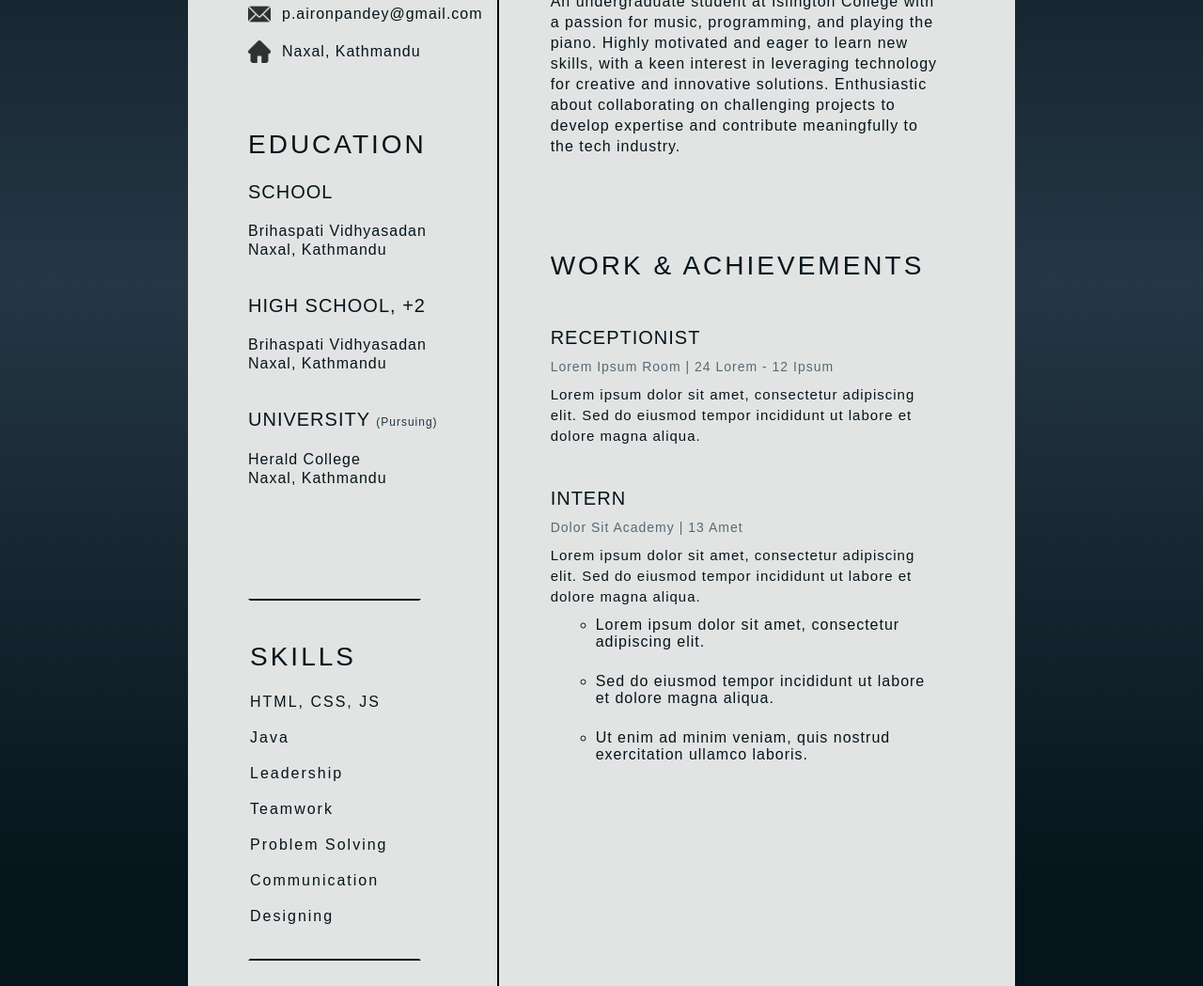
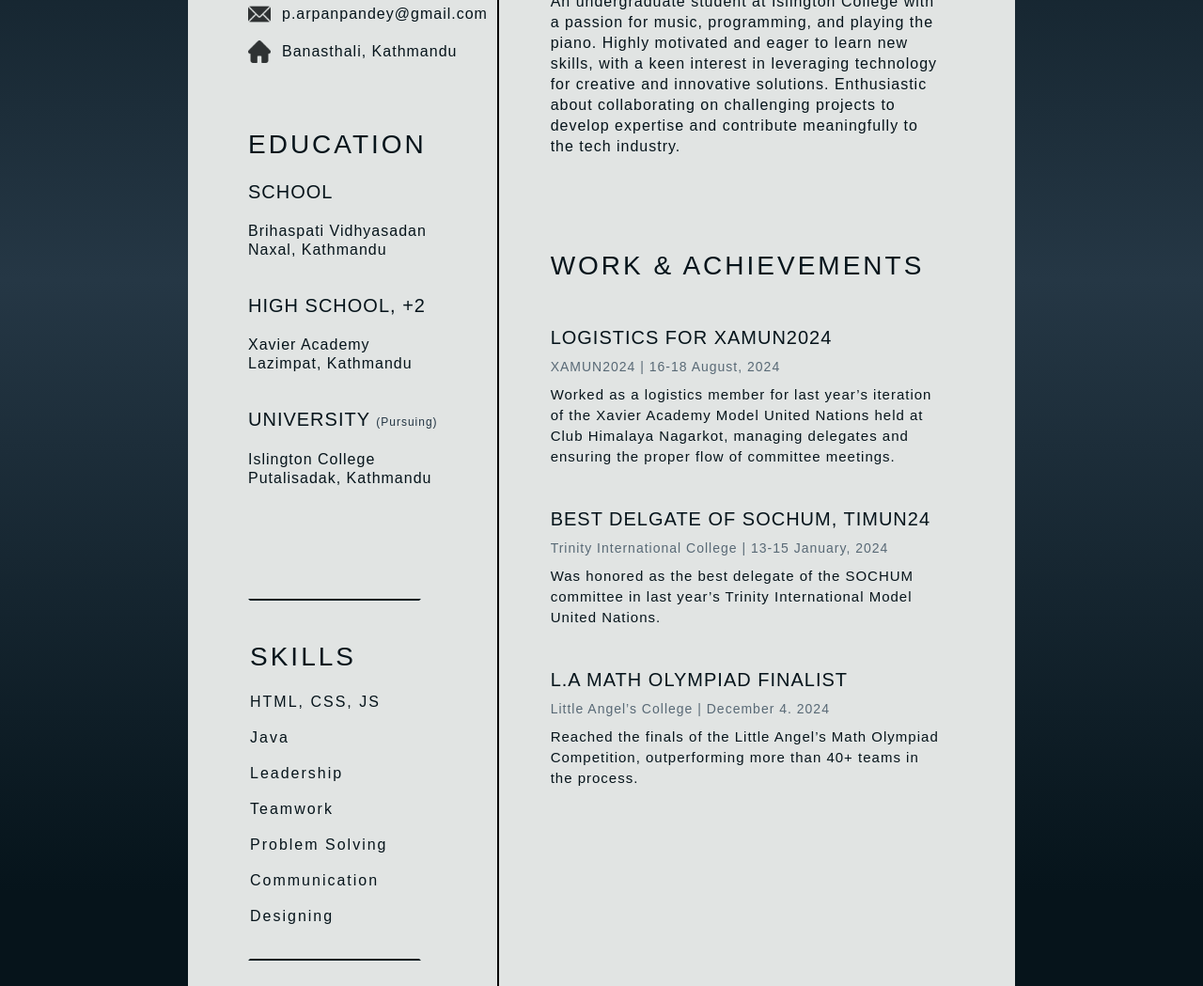
Before and after one commit to arpan-pandey/Chronova, a plain HTML site: page pages/cv-page.html in a window 1280 px wide. Shown: the part 908-1957 px from the top of the page at 94% size. Drawn offline with Linux system fonts and the light colour scheme.

Commit message:
reversed names

```diff
--- a/pages/cv-page.html
+++ b/pages/cv-page.html
@@ -273,7 +273,7 @@
 
       <div id="buttons_wrapper">
         <!-- setting link to # because there is no hyperlink to reference to -->
-        <a href="#">Airon</a>
+        <a href="#">Arpan</a>
         <a href="#">Lorem</a>
         <a href="#">Ipsum</a>
         <a href="#">Dolor</a>
@@ -282,7 +282,7 @@
 
       <section class="cv_wrapper" id="cv_arpan">
         <section class="cv_header">
-          <h1>AIRON DEBB<br />PANDEY</h1>
+          <h1>ARPAN<br />PANDEY</h1>
         </section>
         <section class="main">
           <aside>
@@ -295,12 +295,12 @@
               <div class="contact--content">
                 <img src="../images/footerIcons/footer-mail.png" />
                 <!-- reuse of footer icons, with different styling -->
-                <span>p.aironpandey@gmail.com</span>
+                <span>p.arpanpandey@gmail.com</span>
               </div>
               <div class="contact--content">
                 <img src="../images/footerIcons/footer-address.png" />
                 <!-- reuse of footer icons, with different styling -->
-                <span>Naxal, Kathmandu</span>
+                <span>Banasthali, Kathmandu</span>
               </div>
             </div>
 
@@ -313,7 +313,7 @@
               <br />
               <div class="education--content">
                 <h3>HIGH SCHOOL, +2</h3>
-                <span>Brihaspati Vidhyasadan<br />Naxal, Kathmandu</span>
+                <span>Xavier Academy<br />Lazimpat, Kathmandu</span>
               </div>
               <br />
               <div class="education--content">
@@ -321,7 +321,7 @@
                   UNIVERSITY
                   <span style="font-size: 12px; color: var(--dark-blue)">(Pursuing)</span>
                 </h3>
-                <span>Herald College<br />Naxal, Kathmandu</span>
+                <span>Islington College<br />Putalisadak, Kathmandu</span>
               </div>
             </div>
             <div class="skills--section">
@@ -353,30 +353,29 @@
               <h2>WORK & ACHIEVEMENTS</h2>
               <ul>
                 <li>
-                  <h3>RECEPTIONIST</h3>
-                  <span>Lorem Ipsum Room | 24 Lorem - 12 Ipsum</span>
+                  <h3>LOGISTICS FOR XAMUN2024</h3>
+                  <span>XAMUN2024 | 16-18 August, 2024</span>
                   <p>
-                    Lorem ipsum dolor sit amet, consectetur adipiscing elit. Sed do
-                    eiusmod tempor incididunt ut labore et dolore magna aliqua.
+                    Worked as a logistics member for last year’s iteration of the Xavier
+                    Academy Model United Nations held at Club Himalaya Nagarkot, managing
+                    delegates and ensuring the proper flow of committee meetings.
                   </p>
                 </li>
                 <li>
-                  <h3>INTERN</h3>
-                  <span>Dolor Sit Academy | 13 Amet</span>
+                  <h3>BEST DELGATE OF SOCHUM, TIMUN24</h3>
+                  <span>Trinity International College | 13-15 January, 2024</span>
                   <p>
-                    Lorem ipsum dolor sit amet, consectetur adipiscing elit. Sed do
-                    eiusmod tempor incididunt ut labore et dolore magna aliqua.
+                    Was honored as the best delegate of the SOCHUM committee in last
+                    year’s Trinity International Model United Nations.
                   </p>
-
-                  <ul style="list-style-type: circle; padding-left: 48px">
-                    <li>Lorem ipsum dolor sit amet, consectetur adipiscing elit.</li>
-                    <li>
-                      Sed do eiusmod tempor incididunt ut labore et dolore magna aliqua.
-                    </li>
-                    <li>
-                      Ut enim ad minim veniam, quis nostrud exercitation ullamco laboris.
-                    </li>
-                  </ul>
+                </li>
+                <li>
+                  <h3>L.A MATH OLYMPIAD FINALIST</h3>
+                  <span>Little Angel’s College | December 4. 2024</span>
+                  <p>
+                    Reached the finals of the Little Angel’s Math Olympiad Competition,
+                    outperforming more than 40+ teams in the process.
+                  </p>
                 </li>
               </ul>
             </div>
```
Also changed, not shown: pages/about-page.html (+1 -1 lines).
